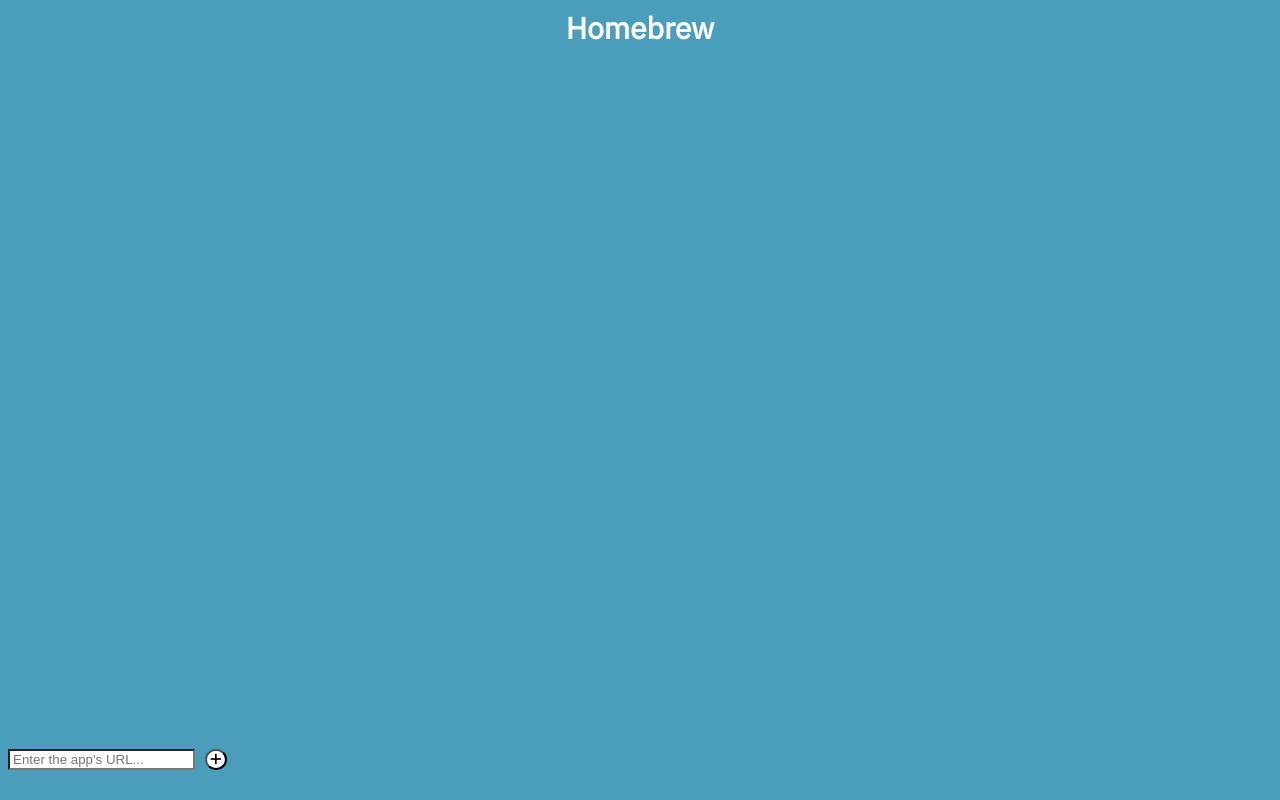
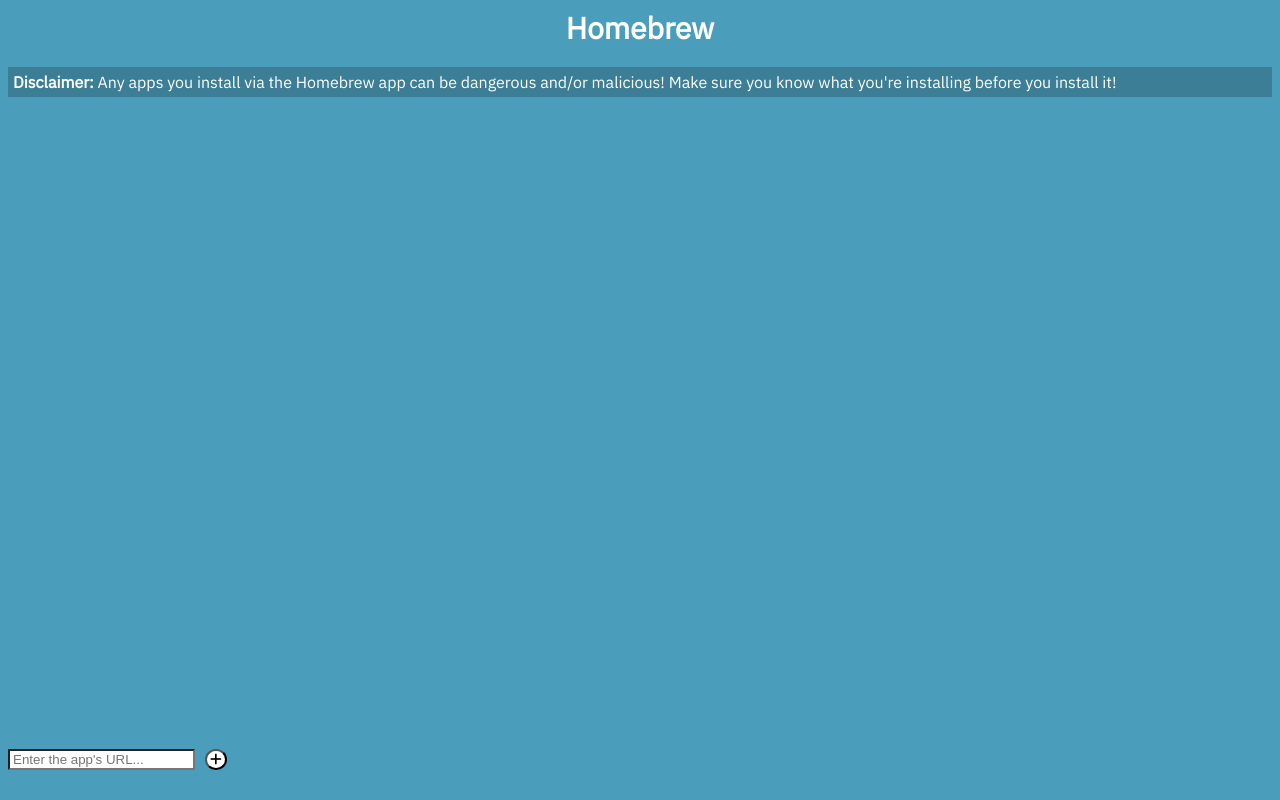
Before and after one commit to codingMASTER398/Cheesgle-Byte, a website: page soApps/homebrew/index.html in a window 1280 px wide. Drawn offline with Linux system fonts and the light colour scheme.

Commit message:
Disclaimer

```diff
--- a/soApps/homebrew/index.html
+++ b/soApps/homebrew/index.html
@@ -1,6 +1,9 @@
 <!DOCTYPE html>
 <html>
+
 <head>
+  <link href="./style.css" rel="stylesheet" type="text/css" />
+  <script defer src="./script.js"></script>
   <style>
     @import url('https://fonts.googleapis.com/css2?family=IBM+Plex+Sans&display=swap');
     body {
@@ -16,6 +19,12 @@
       align-content: center;
       flex-wrap: wrap;
       flex-direction: column;
+    }
+
+    .disclaimer {
+      background-color: #3b7e95;
+      display: block;
+      padding: 5px;
     }
 
     .app-title {
@@ -76,7 +85,8 @@
 </head>
 
 <body>
-  <span class="header">Homebrew</span>
+  <span class="header">Homebrew</span><br>
+  <span class="disclaimer"><strong>Disclaimer:</strong> Any apps you install via the Homebrew app can be dangerous and/or malicious! Make sure you know what you're installing before you install it!</span>
   <ul id="apps"></ul>
   <div id="App">
     <input type="text" id="url" autocomplete="off" placeholder="Enter the app's URL...">
```
